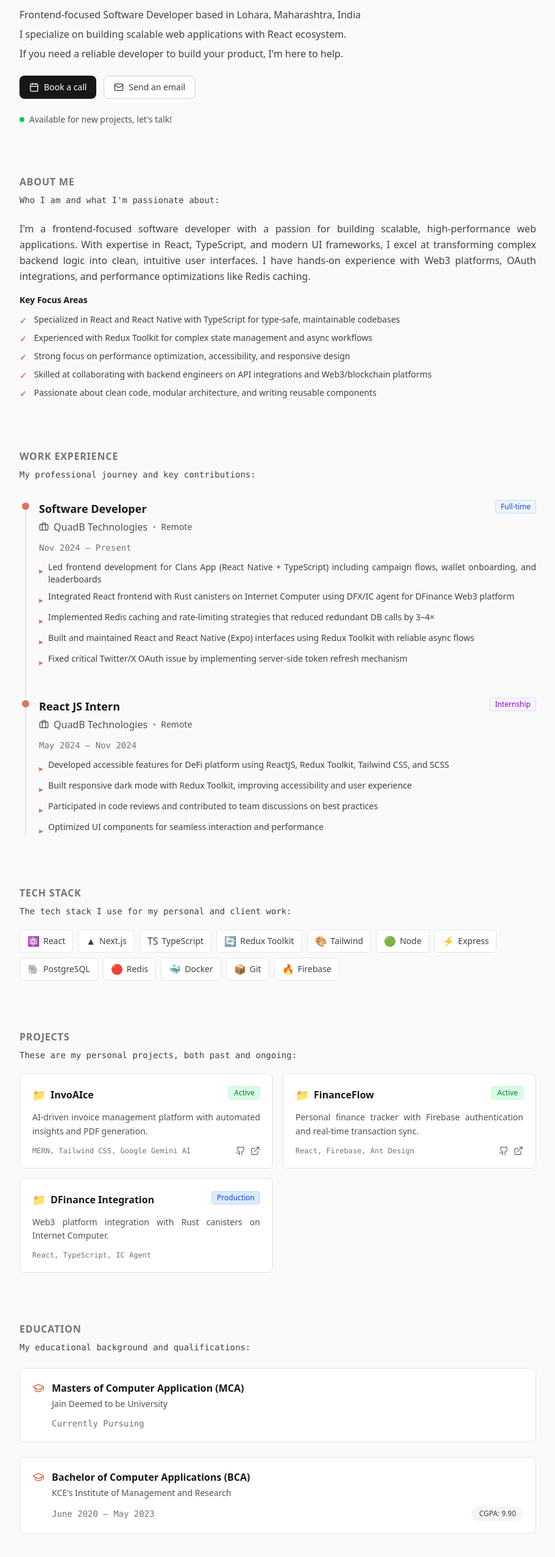
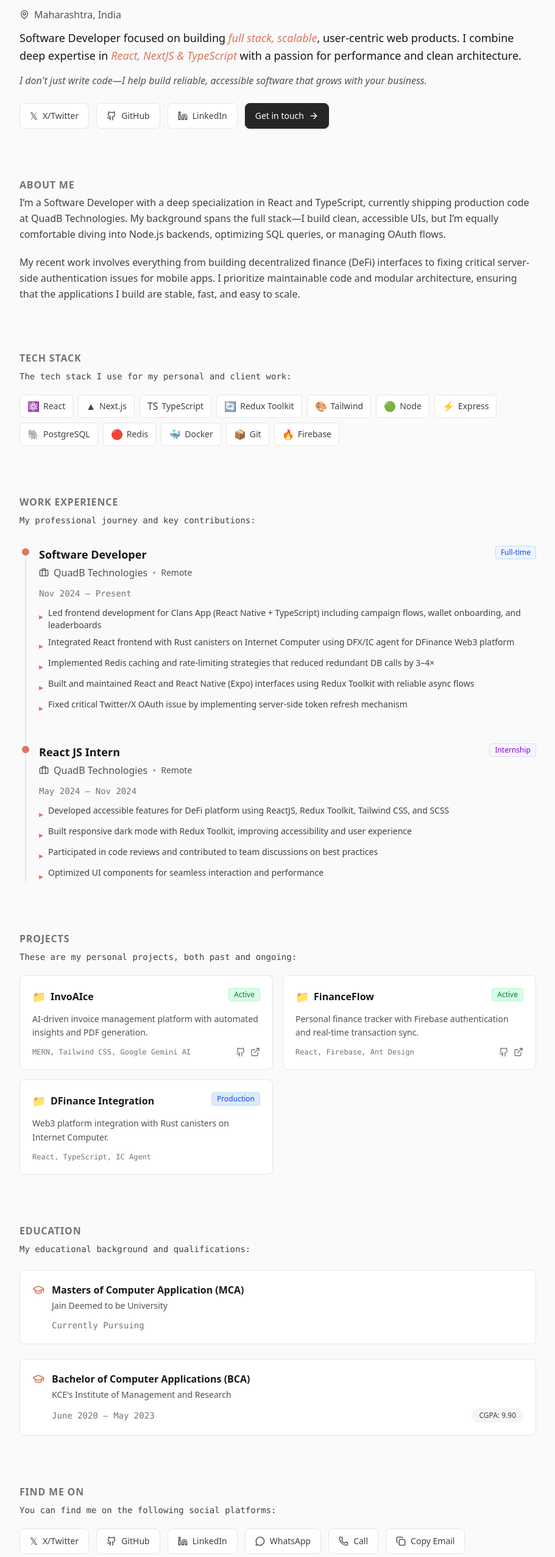
Before and after one commit to vaibhavmali-git/portfolio, a Next.js app: page / in a window 1280 px wide. Shown: the part 244-2797 px from the top of the page at 61% size, without its empty margins (184-1095 px from the left). Built offline with nearby package versions, Linux system fonts and the light colour scheme.

Commit message:
feat: update hero, about, and social links content

```diff
--- a/app/page.tsx
+++ b/app/page.tsx
@@ -14,11 +14,12 @@ export default function Home() {
     <div className="min-h-screen bg-neutral-50 dark:bg-[#1f1f1f] transition-colors duration-300">
       <Navbar />
 
-      <main className="max-w-4xl mx-auto px-6 pt-28 pb-16 space-y-20 text-justify">
+      <main className="max-w-4xl mx-auto px-6 pt-28 pb-16 space-y-20">
         <Hero />
         <About />
+          <TechStack />
         <Experience />
-        <TechStack />
+
         <Projects />
         <Education />
         <SocialLinks />
--- a/components/About.tsx
+++ b/components/About.tsx
@@ -5,28 +5,20 @@ export function About() {
   return (
     <section id="about" className="space-y-6 scroll-mt-20">
       <div className="space-y-2">
-        <h2 className="font-semibold text-neutral-500 dark:text-neutral-400 uppercase tracking-wider">ABOUT ME</h2>
-        <p className="text-neutral-700 dark:text-neutral-300 font-mono text-sm">
-          Who I am and what I'm passionate about:
-        </p>
+        <h2 className="font-semibold text-neutral-500 dark:text-neutral-400 uppercase tracking-wider">
+          ABOUT ME
+        </h2>
       </div>
 
-      <div className="space-y-4">
-        <p className="text-neutral-700 dark:text-neutral-300 leading-relaxed">
-          {about.summary}
-        </p>
-
-        <div className="space-y-3">
-          <h3 className="text-sm font-semibold text-neutral-900 dark:text-neutral-100">Key Focus Areas</h3>
-          <ul className="space-y-2">
-            {about.keyPoints.map((point, idx) => (
-              <li key={idx} className="flex gap-3 text-sm text-neutral-700 dark:text-neutral-300">
-                <span className="text-[#db775b] dark:text-[#db775b] font-bold flex-shrink-0 mt-0.5">✓</span>
-                <span>{point}</span>
-              </li>
-            ))}
-          </ul>
-        </div>
+      <div className="space-y-5 -mt-5">
+        {about.summary.split('\n\n').map((paragraph, index) => (
+          <p
+            key={index}
+            className="text-neutral-700 dark:text-neutral-300 leading-relaxed"
+          >
+            {paragraph}
+          </p>
+        ))}
       </div>
     </section>
   );
--- a/components/Hero.tsx
+++ b/components/Hero.tsx
@@ -1,54 +1,107 @@
+'use client';
+
 import React from 'react';
-import { MapPin, Calendar, Mail } from 'lucide-react';
+import { MapPin, ArrowRight } from 'lucide-react';
 import { personalInfo } from '@/data/personal';
-import { Button } from './ui/Button';
+import { socialLinks } from '@/data/socialLinks';
 import Image from "next/image";
 
 export function Hero() {
+
+  // Filter to show only specific social platforms in Hero
+  const heroSocials = socialLinks.filter(link =>
+    ["GitHub", "LinkedIn", "X/Twitter"].includes(link.name)
+  );
+
+  const renderTagline = (text: string) => {
+    const parts = text.split('*');
+    return parts.map((part, index) => {
+      if (index % 2 === 1) {
+        return (
+          <span key={index} className="italic text-[#db775b]">
+            {part}
+          </span>
+        );
+      }
+      return part;
+    });
+  };
+
+  // Smooth scroll handler
+  const handleScroll = (e: React.MouseEvent<HTMLAnchorElement, MouseEvent>) => {
+    e.preventDefault();
+    const href = e.currentTarget.getAttribute('href');
+    if (href?.startsWith('#')) {
+      const element = document.querySelector(href);
+      if (element) {
+        element.scrollIntoView({ behavior: 'smooth' });
+      }
+    }
+  };
+
   return (
     <section id="home" className="space-y-6 scroll-mt-20">
 
       <div className="w-16 h-16 rounded-lg overflow-hidden border border-neutral-200 dark:border-neutral-700">
         <Image
           src="https://res.cloudinary.com/dbkkmdery/image/upload/v1768062121/IMG_20260110_214814_axjlpe.jpg"
-          alt="Vaibhav profile photo"
+          alt={`${personalInfo.name} profile photo`}
           width={64}
           height={64}
           className="object-cover"
         />
       </div>
 
-
       <div className="space-y-4">
         <h1 className="text-4xl font-bold text-neutral-900 dark:text-neutral-100">
           Hey, I'm <span className="text-[#db775b] dark:text-[#db775b] underline">{personalInfo.name}</span>!
         </h1>
 
-        <div className="space-y-2 text-neutral-700 dark:text-neutral-300 font-geistMono">
-          <p className="flex items-start gap-2">
-            <span>{personalInfo.title} based in {personalInfo.location}</span>
+        <div className="space-y-3 text-neutral-700 dark:text-neutral-300 font-geistMono">
+          <p className="flex items-center gap-2 text-neutral-600 dark:text-neutral-400">
+            <MapPin className="w-4 h-4" />
+            <span>{personalInfo.location}</span>
           </p>
-          <p>
-            {personalInfo.tagline}
+
+          <p className="text-lg leading-relaxed font-medium text-neutral-900 dark:text-neutral-200">
+            {renderTagline(personalInfo.tagline)}
           </p>
-          <p>
+
+          <p className="leading-relaxed opacity-90 italic">
             {personalInfo.description}
           </p>
         </div>
 
         <div className="flex flex-wrap gap-3 pt-2">
-          <Button variant="primary" icon={<Calendar className="w-4 h-4" />} href="https://cal.com/yourusername">
-            Book a call
-          </Button>
-          <Button variant="secondary" icon={<Mail className="w-4 h-4" />} href={`mailto:${personalInfo.email}`}>
-            Send an email
-          </Button>
+          {/* Render only the selected social links */}
+          {heroSocials.map((link) => (
+            <a
+              key={link.name}
+              href={link.url}
+              target="_blank"
+              rel="noopener noreferrer"
+              className="flex items-center gap-2 px-4 py-2 bg-white dark:bg-neutral-800 border border-neutral-200 dark:border-neutral-700 rounded-lg text-sm text-neutral-700 dark:text-neutral-300 hover:border-neutral-300 dark:hover:border-neutral-600 hover:shadow-sm dark:hover:shadow-neutral-900/50 transition-all"
+            >
+              {typeof link.icon === 'string' ? (
+                <span className="text-base">{link.icon}</span>
+              ) : (
+                link.icon
+              )}
+              <span className="font-medium">{link.name}</span>
+            </a>
+          ))}
+
+          {/* Get in Touch Button with Smooth Scroll */}
+          <a
+            href="#contact"
+            onClick={handleScroll}
+            className="flex items-center gap-2 px-4 py-2 bg-[#262626] dark:bg-[#fafafa] border border-[#262626] dark:border-[#fafafa] rounded-lg text-sm text-white dark:text-neutral-900 hover:opacity-90 transition-all shadow-sm cursor-pointer"
+          >
+            <span className="font-medium">Get in touch</span>
+            <ArrowRight className="w-4 h-4" />
+          </a>
         </div>
 
-        <div className="flex items-center gap-2 pt-2">
-          <div className="w-2 h-2 bg-green-500 rounded-full animate-pulse"></div>
-          <span className="text-sm text-neutral-600 dark:text-neutral-400">{personalInfo.availability}</span>
-        </div>
       </div>
     </section>
   );
--- a/components/Navbar.tsx
+++ b/components/Navbar.tsx
@@ -86,7 +86,7 @@ export function Navbar() {
             className="flex items-center gap-2 hover:opacity-80 transition-opacity"
           >
             <span className="text-[#db775b] dark:text-[#db775b] font-bold text-lg">//</span>
-            <span className="font-bold text-neutral-900 dark:text-neutral-100">VM</span>
+            <span className="font-bold text-neutral-900 dark:text-neutral-100">vaibhav.dev</span>
           </button>
 
           <div className="hidden md:flex items-center gap-1">
--- a/components/SocialLinks.tsx
+++ b/components/SocialLinks.tsx
@@ -1,9 +1,26 @@
-import React from 'react';
+'use client';
+
+import React, { useState } from 'react';
 import { socialLinks } from '@/data/socialLinks';
+import { personalInfo } from '@/data/personal'; // Importing email from your personal data
+import { Copy, Check } from 'lucide-react';
 
 export function SocialLinks() {
+  const [isCopied, setIsCopied] = useState(false);
+
+  const handleCopyEmail = async () => {
+    try {
+      // Uses the email from your personalInfo file
+      await navigator.clipboard.writeText(personalInfo.email);
+      setIsCopied(true);
+      setTimeout(() => setIsCopied(false), 2000);
+    } catch (err) {
+      console.error('Failed to copy email:', err);
+    }
+  };
+
   return (
-    <section className="space-y-5">
+    <section className="space-y-5"  id="contact" >
       <div className="space-y-2">
         <h2 className="font-semibold text-neutral-500 dark:text-neutral-400 uppercase tracking-wider">FIND ME ON</h2>
         <p className="text-neutral-700 dark:text-neutral-300 font-mono text-sm">
@@ -12,6 +29,7 @@ export function SocialLinks() {
       </div>
 
       <div className="flex flex-wrap gap-3">
+        {/* Render Social Links (including WhatsApp & Call) */}
         {socialLinks.map((link) => (
             <a
             key={link.name}
@@ -28,6 +46,22 @@ export function SocialLinks() {
             <span className="font-medium">{link.name}</span>
           </a>
         ))}
+
+        {/* Copy Email Button */}
+        <button
+            onClick={handleCopyEmail}
+            className="flex items-center gap-2 px-4 py-2 bg-white dark:bg-neutral-800 border border-neutral-200 dark:border-neutral-700 rounded-lg text-sm text-neutral-700 dark:text-neutral-300 hover:border-neutral-300 dark:hover:border-neutral-600 hover:shadow-sm dark:hover:shadow-neutral-900/50 transition-all cursor-pointer"
+            aria-label="Copy email address"
+          >
+            {isCopied ? (
+              <Check className="w-4 h-4 text-green-500" />
+            ) : (
+              <Copy className="w-4 h-4" />
+            )}
+            <span className="font-medium">
+              {isCopied ? 'Copied!' : 'Copy Email'}
+            </span>
+          </button>
       </div>
     </section>
   );
--- a/data/about.ts
+++ b/data/about.ts
@@ -1,12 +1,6 @@
 import { About } from '@/types';
 
 export const about: About = {
-  summary: "I'm a frontend-focused software developer with a passion for building scalable, high-performance web applications. With expertise in React, TypeScript, and modern UI frameworks, I excel at transforming complex backend logic into clean, intuitive user interfaces. I have hands-on experience with Web3 platforms, OAuth integrations, and performance optimizations like Redis caching.",
-  keyPoints: [
-    "Specialized in React and React Native with TypeScript for type-safe, maintainable codebases",
-    "Experienced with Redux Toolkit for complex state management and async workflows",
-    "Strong focus on performance optimization, accessibility, and responsive design",
-    "Skilled at collaborating with backend engineers on API integrations and Web3/blockchain platforms",
-    "Passionate about clean code, modular architecture, and writing reusable components"
-  ]
+  summary:
+    "I’m a Software Developer with a deep specialization in React and TypeScript, currently shipping production code at QuadB Technologies. My background spans the full stack—I build clean, accessible UIs, but I’m equally comfortable diving into Node.js backends, optimizing SQL queries, or managing OAuth flows.\n\nMy recent work involves everything from building decentralized finance (DeFi) interfaces to fixing critical server-side authentication issues for mobile apps. I prioritize maintainable code and modular architecture, ensuring that the applications I build are stable, fast, and easy to scale."
 };
--- a/data/personal.ts
+++ b/data/personal.ts
@@ -2,11 +2,11 @@ import { PersonalInfo } from '@/types';
 
 export const personalInfo: PersonalInfo = {
   name: "Vaibhav Mali",
-  title: "Frontend-focused Software Developer",
-  location: "Lohara, Maharashtra, India",
-  tagline: "I specialize on building scalable web applications with React ecosystem.",
-  description: "If you need a reliable developer to build your product, I'm here to help.",
-  availability: "Available for new projects, let's talk!",
+  title: "Software Developer",
+  location: "Maharashtra, India",
+  // Added * markers around key terms
+  tagline: "Software Developer focused on building *full stack, scalable*, user-centric web products. I combine deep expertise in *React, NextJS & TypeScript* with a passion for performance and clean architecture.",
+  description: "I don't just write code—I help build reliable, accessible software that grows with your business.",
   email: "vaibhavmali.dev@gmail.com",
   github: "https://github.com/yourusername",
   linkedin: "https://linkedin.com/in/yourprofile"
--- a/data/socialLinks.tsx
+++ b/data/socialLinks.tsx
@@ -1,20 +1,33 @@
-import { Github, Linkedin } from 'lucide-react';
+import { Github, Linkedin, Phone, MessageCircle } from 'lucide-react';
+// If you are using a type file, import it here, otherwise you can remove the type annotation
 import { SocialLink } from '@/types';
 
 export const socialLinks: SocialLink[] = [
   {
     name: "X/Twitter",
-    url: "https://twitter.com/yourusername",
+    url: "https://twitter.com/vaibhavmali_01",
     icon: "𝕏"
   },
   {
     name: "GitHub",
-    url: "https://github.com/yourusername",
+    url: "https://github.com/vaibhavmali-git",
     icon: <Github className="w-4 h-4" />
   },
   {
     name: "LinkedIn",
-    url: "https://linkedin.com/in/yourprofile",
+    url: "https://www.linkedin.com/in/vaibhavmali-li/",
     icon: <Linkedin className="w-4 h-4" />
+  },
+  {
+    name: "WhatsApp",
+    // Uses the wa.me format for direct messaging
+    url: "https://wa.me/917620795110",
+    icon: <MessageCircle className="w-4 h-4" />
+  },
+  {
+    name: "Call",
+    // Uses the tel: protocol to trigger the phone dialer
+    url: "tel:+917620795110",
+    icon: <Phone className="w-4 h-4" />
   }
 ];
--- a/types/index.ts
+++ b/types/index.ts
@@ -4,7 +4,6 @@ export interface PersonalInfo {
   location: string;
   tagline: string;
   description: string;
-  availability: string;
   email: string;
   github: string;
   linkedin: string;
@@ -48,7 +47,6 @@ export interface NavItem {
 
 export interface About {
   summary: string;
-  keyPoints: string[];
 }
 
 export interface Education {
```
Also changed, not shown: components/Contact.tsx (+1 -7 lines).
